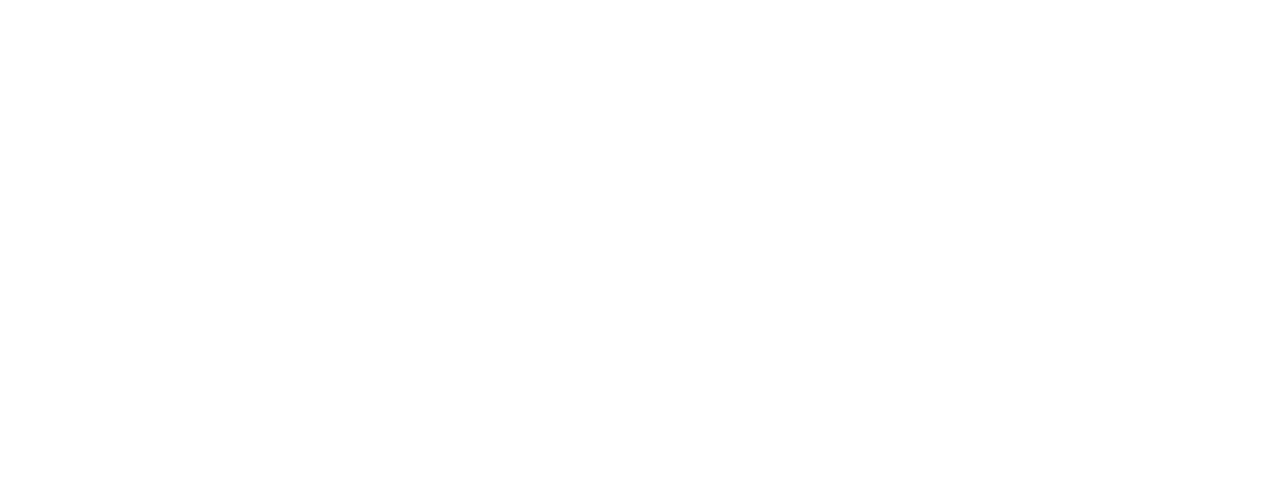
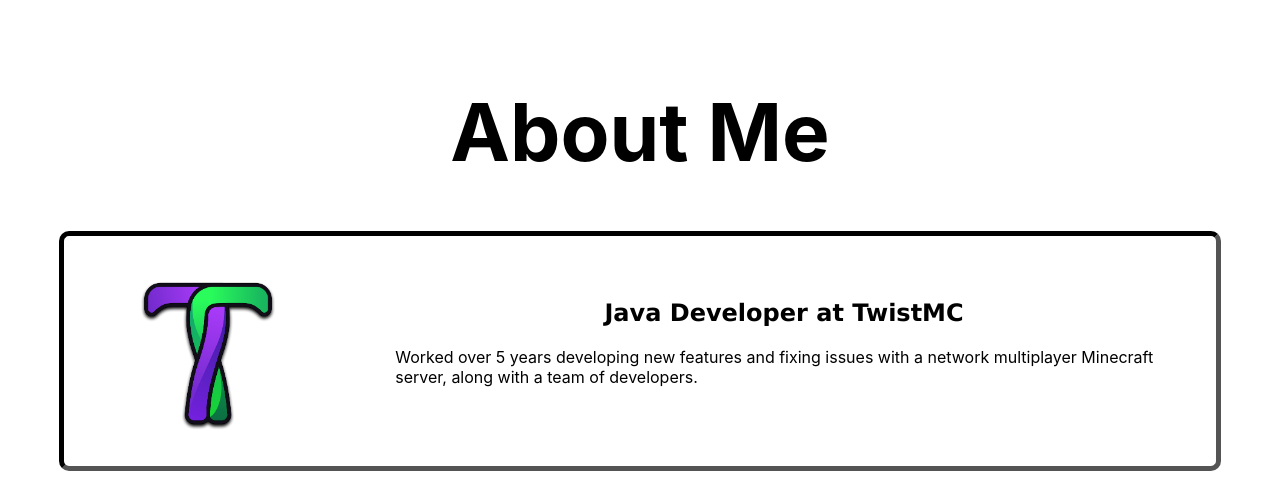
Before and after one commit to SJVenable/SJVenable.github.io, a React (Create React App) app: page / in a window 1280 px wide. Shown: the part 810-1313 px from the top of the page. Before the commit the page ends 880 px from the top, so only its background shows below. Built offline with nearby package versions, Linux system fonts and the light colour scheme.

Commit message:
About me experience box added

```diff
--- a/src/components/AboutMe.js
+++ b/src/components/AboutMe.js
@@ -1,10 +1,18 @@
 import React from 'react'
 import styles from './AboutMe.module.css'
+import ExperienceBox from './about-components/ExperienceBox'
 
 function AboutMe() {
   return (
     <div className={styles.aboutMeContainer}>
-
+      <div className={styles.titleDiv}>
+        <h1 className={styles.title}>About Me</h1>
+      </div>
+      <div className={styles.boxesContainer}>
+        <ExperienceBox picSide='left' src='../images/twist-logo.png' title='Java Developer at TwistMC'
+        text='Worked over 5 years developing new features and fixing issues with a network multiplayer Minecraft server,
+        along with a team of developers.'></ExperienceBox>
+      </div>
     </div>
   )
 }
--- a/src/components/AboutMe.module.css
+++ b/src/components/AboutMe.module.css
@@ -0,0 +1,22 @@
+.aboutMeContainer {
+    display: inline-block;
+
+    width: 100%;
+
+    justify-items: center;
+    justify-content: center;
+    align-items: center;
+    align-content: center;
+}
+
+.boxesContainer {
+    display: inline-block;
+    width: 100%;
+
+
+}
+
+.titleDiv {
+    padding-top: 1%;
+    padding-bottom: 4%;
+}
--- /dev/null
+++ b/src/components/about-components/ExperienceBox.js
@@ -0,0 +1,33 @@
+import React from 'react'
+import styles from './ExperienceBox.module.css'
+
+function ExperienceBox(props) {
+    if(props.picSide === 'right') {
+        return (
+            <div className={styles.boxContainerRight}>
+                <div className={styles.rightPic}>
+                    <img src={props.src}></img>
+                </div>
+                <div className={styles.textBox}>
+                    <h2 className={styles.title}> {props.title}</h2>
+                    <p className={styles.title}> {props.text}</p>
+                </div>
+            </div>
+        )
+    }
+    else {
+        return (
+            <div className={styles.boxContainerLeft}>
+                <div className={styles.leftPic}>
+                    <img className={styles.pic} src={props.src}></img>
+                </div>
+                <div className={styles.textBox}>
+                    <h2 className={styles.title}> {props.title}</h2>
+                    <p className={styles.title}> {props.text}</p>
+                </div>
+            </div>
+          )
+    }
+}
+
+export default ExperienceBox
--- /dev/null
+++ b/src/components/about-components/ExperienceBox.module.css
@@ -0,0 +1,42 @@
+.boxContainerLeft {
+    display: grid;
+    grid-template-columns: 1fr 3fr;
+
+    max-height: 230px;
+    width: 90%;
+
+    border-radius: 10px;
+    border-width: 5px;
+    border-color: black;
+    border-style: inset;
+    box-shadow: 20px;
+
+    margin: auto;
+}
+
+.leftPic {
+    height: 30%;
+    width: 100%;
+    align-items: center;
+    justify-content: center;
+    display: flex;
+}
+.pic {
+    display: flex;
+    grid-column-start: 1;
+    grid-column-end: 1;
+    height: 90%;
+    padding: 15%;
+    width: auto;
+}
+
+.textBox {
+    padding: 5%;
+    grid-column-start: 2;
+    grid-column-end: 3;
+    height: 20%;
+}
+
+.titleDiv {
+    width: 100%;
+}
--- a/src/pages/Home.js
+++ b/src/pages/Home.js
@@ -2,12 +2,14 @@ import React from 'react'
 import Navbar from '../components/Navbar'
 import SlideshowTitle from '../components/SlideshowTitle'
 import styles from './Home.module.css'
+import AboutMe from '../components/AboutMe'
 
 export default function Home() {
   return (
     <div className={styles.home}>
         <Navbar></Navbar>
         <SlideshowTitle></SlideshowTitle>
+        <AboutMe></AboutMe>
     </div>
   )
 }
```
Also changed, not shown: public/images/twist-logo.png (added).
